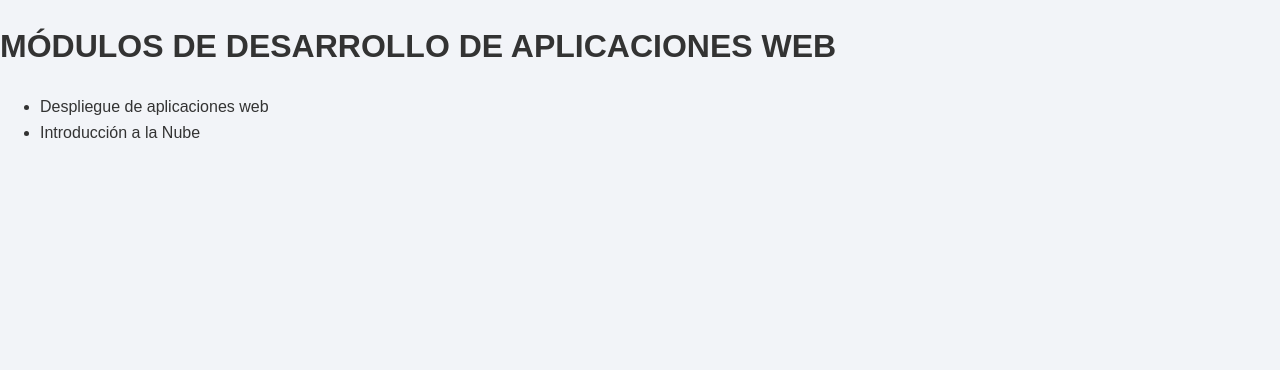
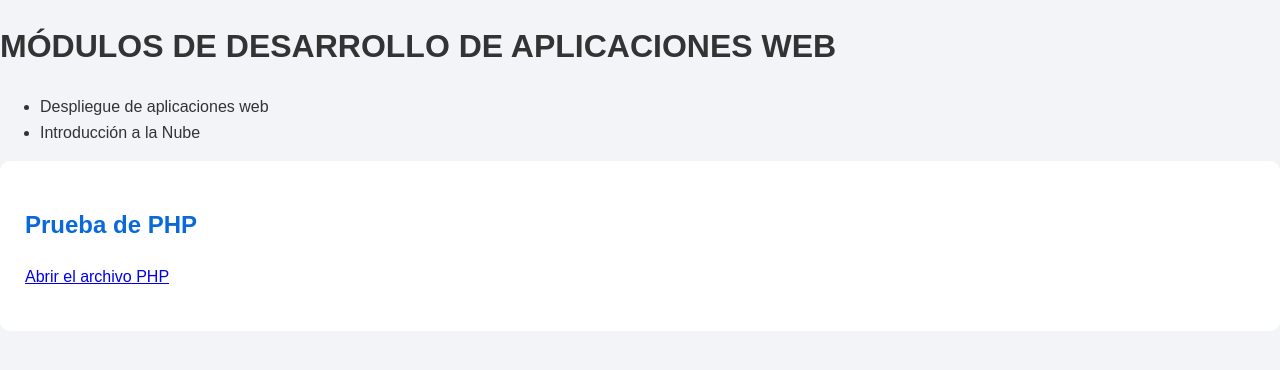
Before and after one commit to Rut-0602/dawAct4_1, a plain HTML site: page index.html in a window 1280 px wide. Drawn offline with Linux system fonts and the light colour scheme.

Commit message:
Añadir php link a index.html

```diff
--- a/index.html
+++ b/index.html
@@ -13,5 +13,12 @@
       <li>Despliegue de aplicaciones web</li>
       <li>Introducción a la Nube</li>
     </ul>
+    <section>
+      <h2>Prueba de PHP</h2>
+
+      <p>
+        <a href="prueba.php">Abrir el archivo PHP</a>
+      </p>
+    </section>
   </body>
 </html>
```
